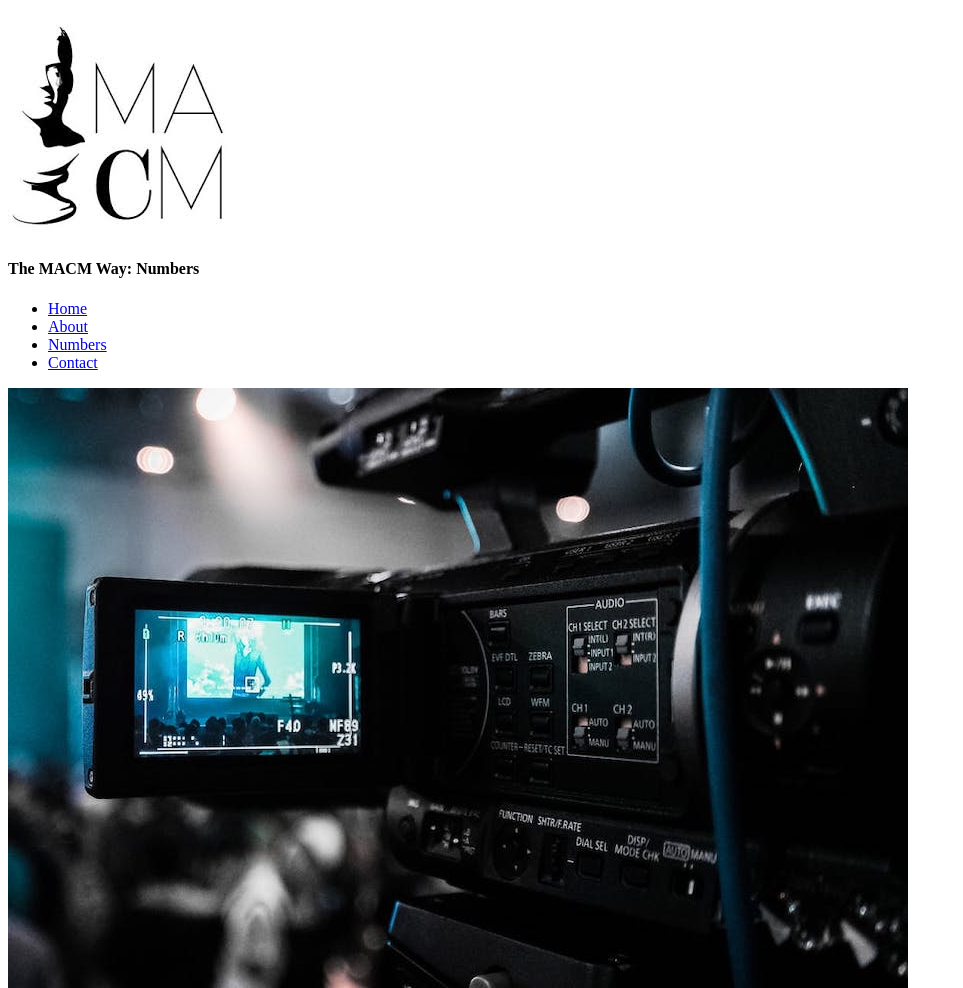
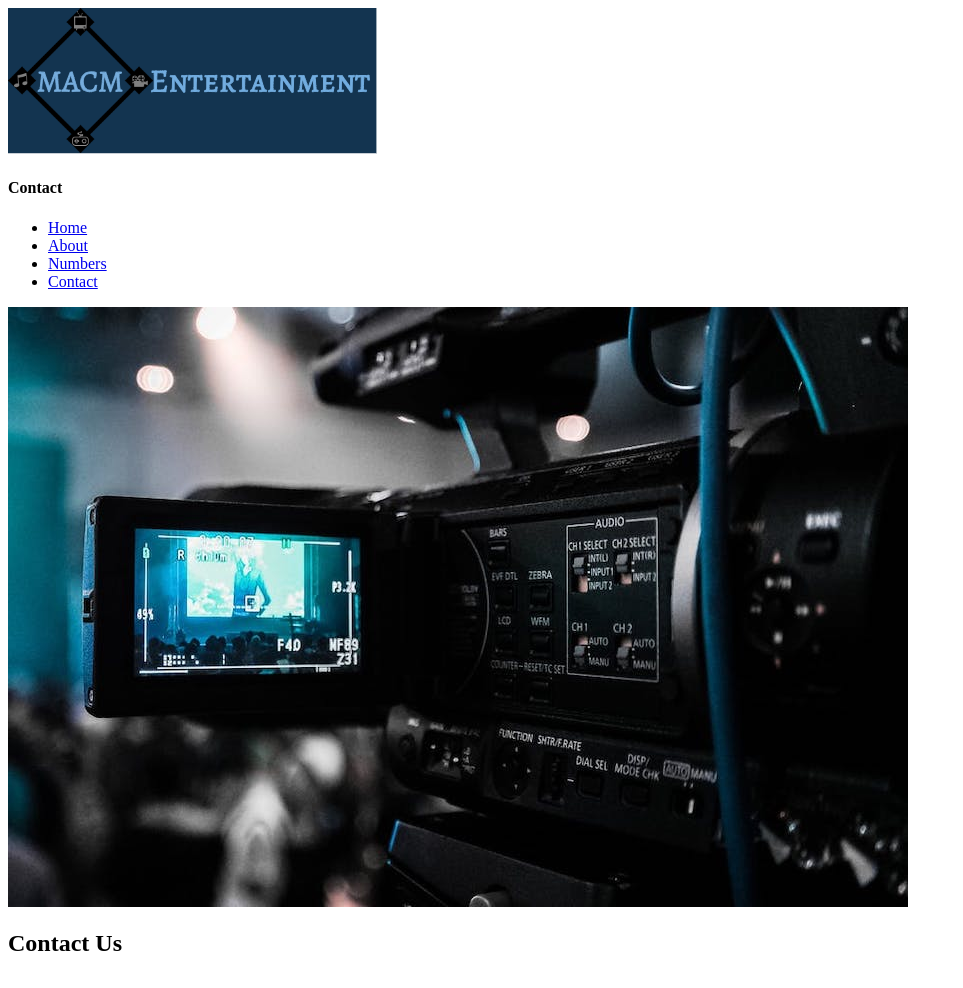
Before and after one commit to costacalvin0/Html, a plain HTML site: page contact.html in a window 1280 px wide. Shown: the top 988 px of the page, without its empty margins (0-963 px from the left). Drawn offline with Linux system fonts and the light colour scheme.

Commit message:
"New MACM Logo"

```diff
--- a/contact.html
+++ b/contact.html
@@ -7,8 +7,8 @@
     <title>Contact</title>
   </head>
   <body>
-    <img src="./images/MACM Logo.jpeg" alt="MACM" id="Top" />
-    <h4><strong>The MACM Way: Numbers</strong></h4>
+    <img src="./images/LogoMakr_226tyB.png" alt="MACM" id="Top" />
+    <h4><strong>Contact</strong></h4>
     <ul>
       <li><a href="./index.html">Home</a></li>
       <li><a href="./about.html">About</a></li>
```
Also changed, not shown: about.html (+2 -2 lines), index.html (+2 -2 lines), numbers.html (+2 -2 lines), images/LogoMakr_226tyB.png (added).
